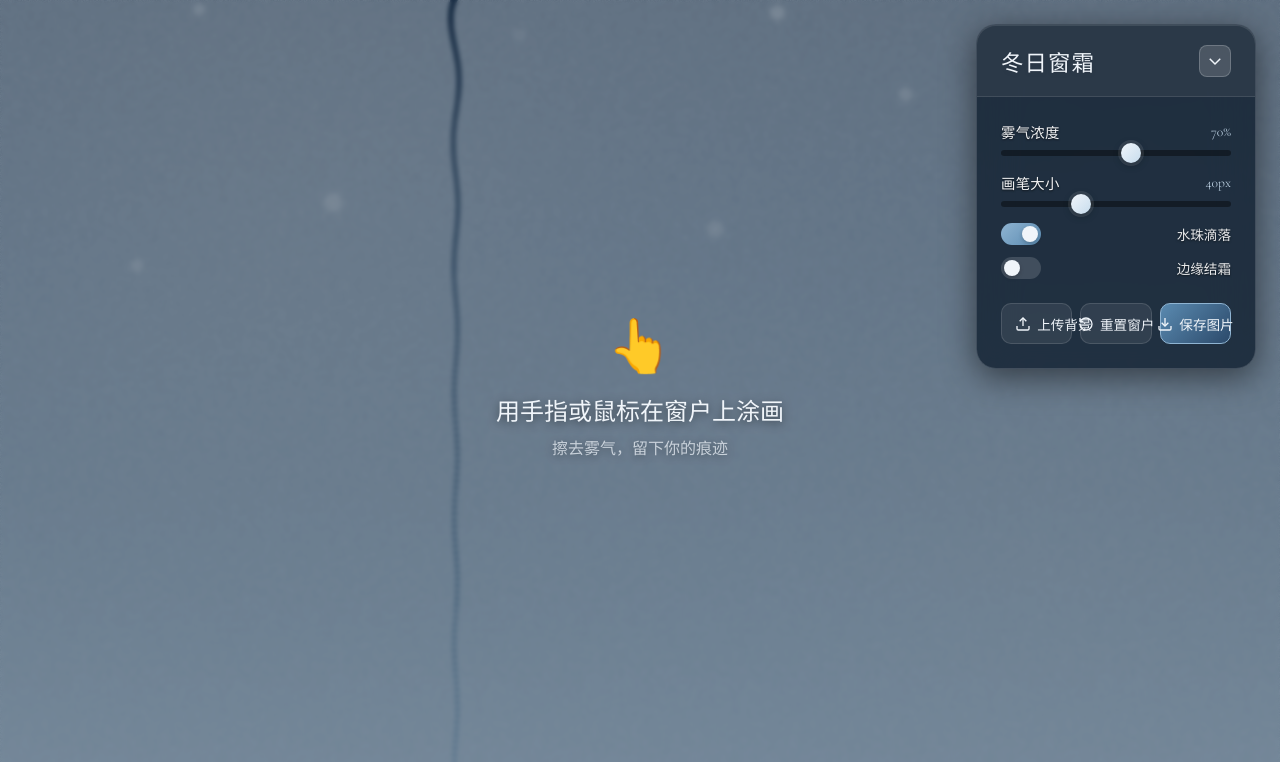
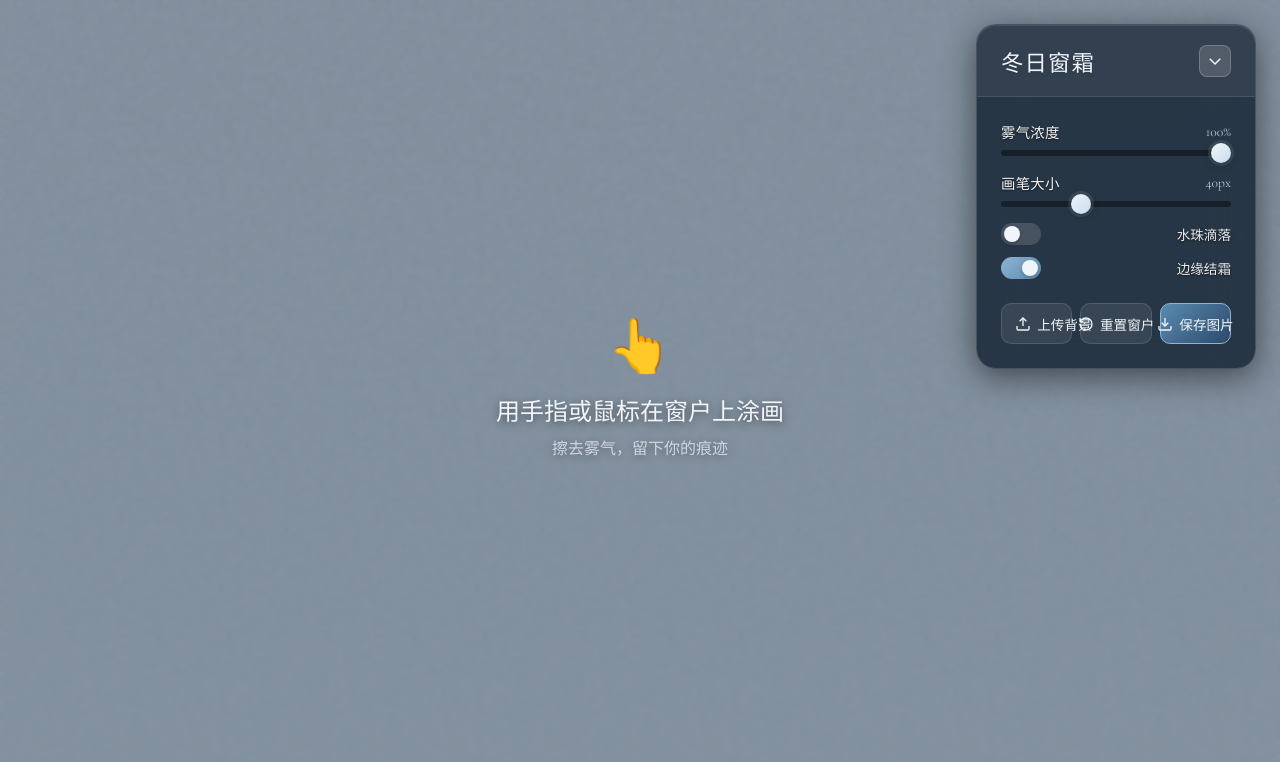
Before and after one commit to halysl/Winter-Glass-Condensation, a plain HTML site: page index.html in a window 1280 px wide. Drawn offline with nearby package versions, Linux system fonts and the light colour scheme; a web font is replaced by a local one.

```diff
--- a/app.js
+++ b/app.js
@@ -32,8 +32,8 @@ document.addEventListener('DOMContentLoaded', () => {
     const state = {
         isDrawing: false,
         brushSize: 40,
-        fogDensity: 0.7,
-        dropletsEnabled: true,
+        fogDensity: 1.0, // Default 100%
+        dropletsEnabled: false, // Default Off
         bgImageLoaded: false,
         lastX: 0,
         lastY: 0
@@ -52,6 +52,10 @@ document.addEventListener('DOMContentLoaded', () => {
 
         // Initial control values
         updateUIFromState();
+
+        // Default Frost Effect
+        document.body.classList.add('frost-border-active');
+        elements.frostToggle.checked = true;
     }
 
     function resizeCanvases() {
@@ -309,10 +313,16 @@ document.addEventListener('DOMContentLoaded', () => {
                 startDraw(e);
             }
         }, { passive: false });
+
         window.addEventListener('touchmove', (e) => {
-            e.preventDefault();
-            moveDraw(e);
+            // ONLY prevent default if we are drawing on the canvas
+            // This fixes the issue where sliders in the control panel cannot be dragged on touch devices
+            if (e.target === frostCanvas) {
+                e.preventDefault();
+                moveDraw(e);
+            }
         }, { passive: false });
+
         window.addEventListener('touchend', endDraw);
 
         // UI Panel Toggles
--- a/index.html
+++ b/index.html
@@ -1,15 +1,21 @@
 <!DOCTYPE html>
 <html lang="zh-CN">
+
 <head>
     <meta charset="UTF-8">
     <meta name="viewport" content="width=device-width, initial-scale=1.0, user-scalable=no">
+    <meta name="apple-mobile-web-app-capable" content="yes">
+    <meta name="apple-mobile-web-app-status-bar-style" content="black-translucent">
     <title>冬日窗霜 | Winter Glass</title>
     <meta name="description" content="在冬日的水汽窗户上涂画，留下你的痕迹">
     <link rel="preconnect" href="https://fonts.googleapis.com">
     <link rel="preconnect" href="https://fonts.gstatic.com" crossorigin>
-    <link href="https://fonts.googleapis.com/css2?family=Ma+Shan+Zheng&family=Cormorant+Garamond:wght@300;400&display=swap" rel="stylesheet">
+    <link
+        href="https://fonts.googleapis.com/css2?family=Ma+Shan+Zheng&family=Cormorant+Garamond:wght@300;400&display=swap"
+        rel="stylesheet">
     <link rel="stylesheet" href="style.css">
 </head>
+
 <body>
     <!-- Background Layer -->
     <div id="background-layer">
@@ -38,7 +44,7 @@
             <h1>冬日窗霜</h1>
             <button id="toggle-panel" class="icon-btn" title="收起面板">
                 <svg viewBox="0 0 24 24" fill="none" stroke="currentColor" stroke-width="2">
-                    <path d="M19 9l-7 7-7-7"/>
+                    <path d="M19 9l-7 7-7-7" />
                 </svg>
             </button>
         </div>
@@ -48,9 +54,9 @@
             <div class="control-group">
                 <label>
                     <span class="label-text">雾气浓度</span>
-                    <span class="label-value" id="fog-value">70%</span>
+                    <span class="label-value" id="fog-value">100%</span>
                 </label>
-                <input type="range" id="fog-density" min="30" max="100" value="70">
+                <input type="range" id="fog-density" min="30" max="100" value="100">
             </div>
 
             <!-- Brush Size Control -->
@@ -65,12 +71,12 @@
             <!-- Toggle Options -->
             <div class="control-group toggles">
                 <label class="toggle-label">
-                    <input type="checkbox" id="enable-droplets" checked>
+                    <input type="checkbox" id="enable-droplets">
                     <span class="toggle-switch"></span>
                     <span class="toggle-text">水珠滴落</span>
                 </label>
                 <label class="toggle-label">
-                    <input type="checkbox" id="enable-frost">
+                    <input type="checkbox" id="enable-frost" checked>
                     <span class="toggle-switch"></span>
                     <span class="toggle-text">边缘结霜</span>
                 </label>
@@ -81,24 +87,24 @@
                 <label class="action-btn upload-btn">
                     <input type="file" id="upload-image" accept="image/*" hidden>
                     <svg viewBox="0 0 24 24" fill="none" stroke="currentColor" stroke-width="2">
-                        <path d="M21 15v4a2 2 0 0 1-2 2H5a2 2 0 0 1-2-2v-4"/>
-                        <polyline points="17 8 12 3 7 8"/>
-                        <line x1="12" y1="3" x2="12" y2="15"/>
+                        <path d="M21 15v4a2 2 0 0 1-2 2H5a2 2 0 0 1-2-2v-4" />
+                        <polyline points="17 8 12 3 7 8" />
+                        <line x1="12" y1="3" x2="12" y2="15" />
                     </svg>
                     <span>上传背景</span>
                 </label>
                 <button id="reset-canvas" class="action-btn">
                     <svg viewBox="0 0 24 24" fill="none" stroke="currentColor" stroke-width="2">
-                        <path d="M3 12a9 9 0 1 0 9-9 9.75 9.75 0 0 0-6.74 2.74L3 8"/>
-                        <path d="M3 3v5h5"/>
+                        <path d="M3 12a9 9 0 1 0 9-9 9.75 9.75 0 0 0-6.74 2.74L3 8" />
+                        <path d="M3 3v5h5" />
                     </svg>
                     <span>重置窗户</span>
                 </button>
                 <button id="download-image" class="action-btn primary">
                     <svg viewBox="0 0 24 24" fill="none" stroke="currentColor" stroke-width="2">
-                        <path d="M21 15v4a2 2 0 0 1-2 2H5a2 2 0 0 1-2-2v-4"/>
-                        <polyline points="7 10 12 15 17 10"/>
-                        <line x1="12" y1="15" x2="12" y2="3"/>
+                        <path d="M21 15v4a2 2 0 0 1-2 2H5a2 2 0 0 1-2-2v-4" />
+                        <polyline points="7 10 12 15 17 10" />
+                        <line x1="12" y1="15" x2="12" y2="3" />
                     </svg>
                     <span>保存图片</span>
                 </button>
@@ -117,4 +123,5 @@
 
     <script src="app.js"></script>
 </body>
+
 </html>
```
